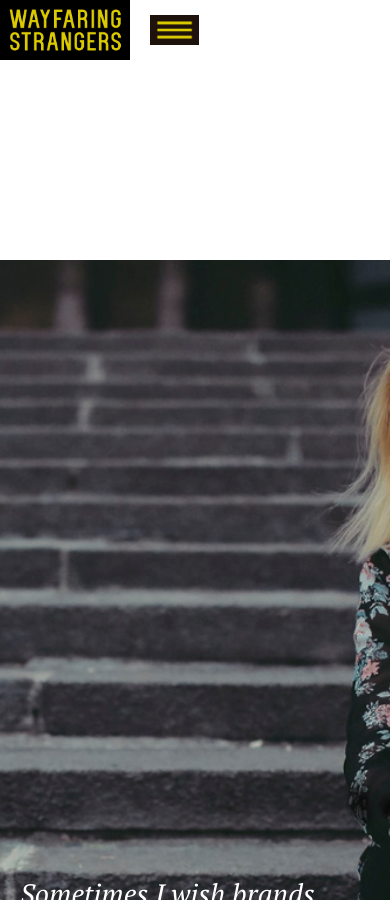
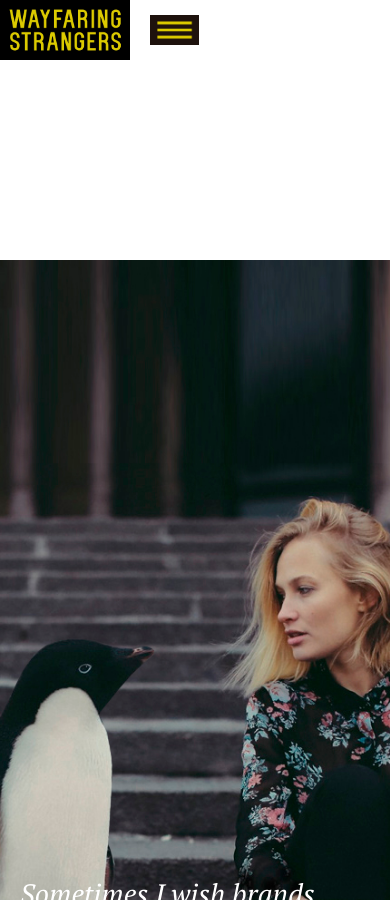
Before and after one commit to wayfaring-strangers/wayfaring-strangers.github.io, a Jekyll site: the page built from index.html, in a window 390 px wide and 900 px high, scrolled down 1540 px. Built offline with Jekyll 4.4.1, drawn with Linux system fonts in a browser that asks for light colours; nearby versions of some CDN libraries.

Commit message:
mobile/tablet pov bg fixed

```diff
--- a/_sass/_pov.scss
+++ b/_sass/_pov.scss
@@ -2,9 +2,9 @@
     @include main-image('/images/pov/POVDesktop.jpg');
     position: relative;
 
-    // @include max-media-query($tablet-large) {
-    //     @include main-image('/images/pov/POVbackgroundtall.png');
-    // }
+    @include max-media-query($tablet-large) {
+        @include main-image('/images/pov/POVbackgroundtall.jpg');
+    }
 }
 
 .pov-quote {
```
Also changed, not shown: images/contact/customs-house.jpg, images/pov/POVbackgroundtall.jpg (added), images/pov/POVbackgroundtall.png (deleted), images/pov/contact-bg.jpg (deleted).
